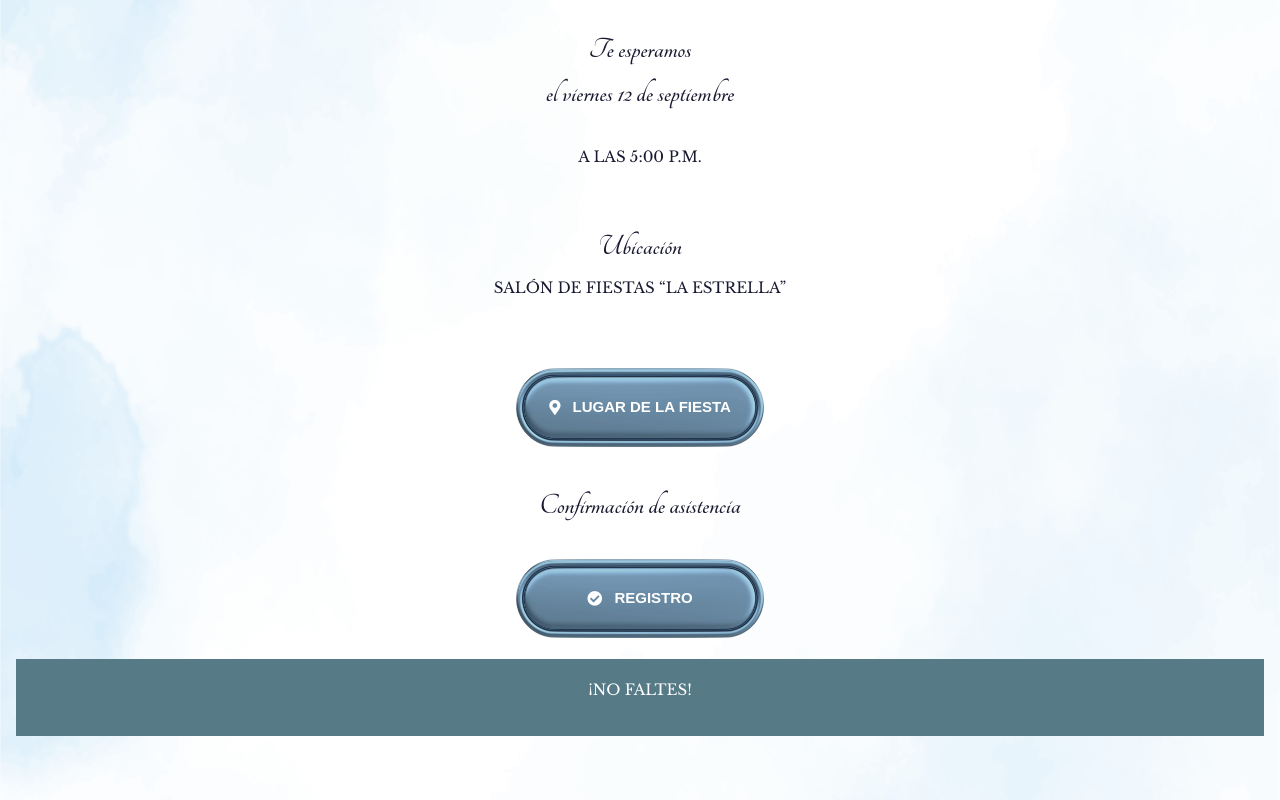
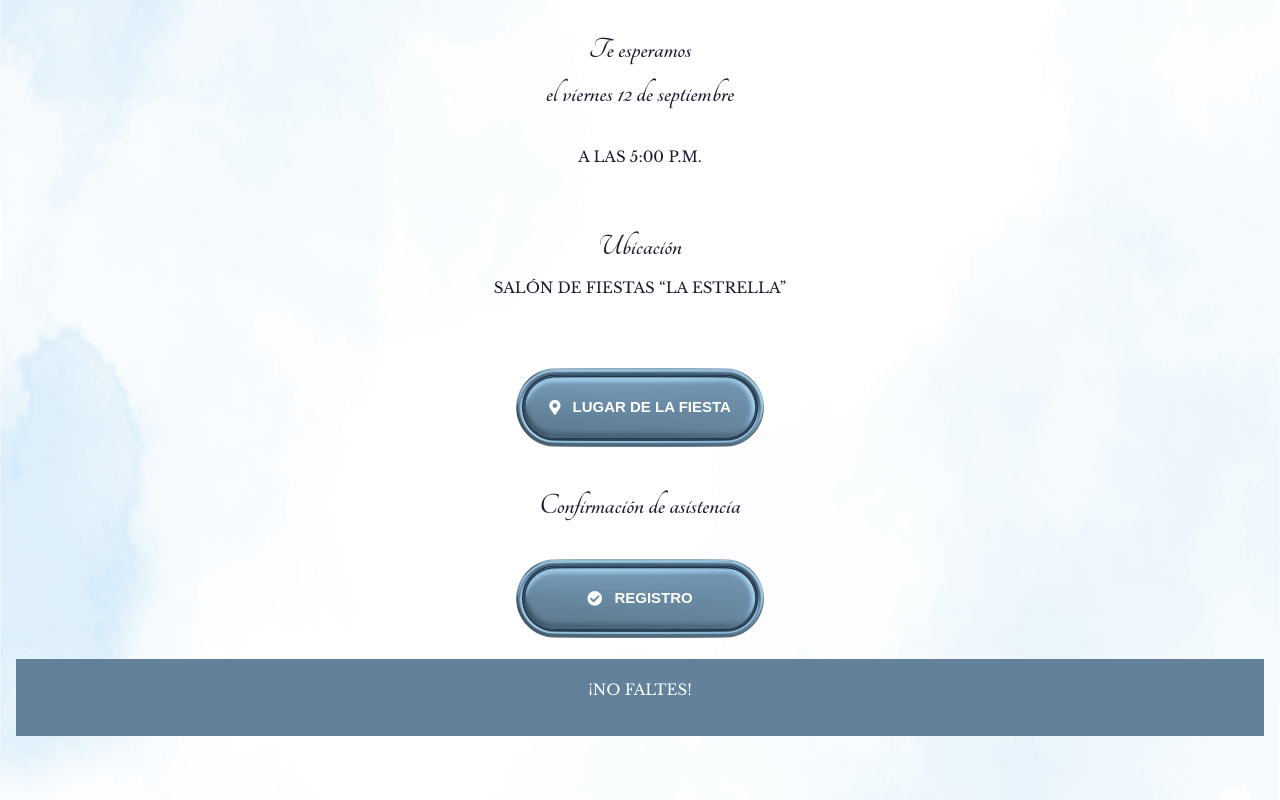
Before and after one commit to invit-arte/CUMPLE-LUPITA, a plain HTML site: page index.html in a window 1280 px wide. Shown: the part 992-1792 px from the top of the page. Drawn offline with nearby package versions, Linux system fonts and the light colour scheme.

Commit message:
Update index.html

```diff
--- a/index.html
+++ b/index.html
@@ -191,7 +191,7 @@
 
   <footer
   class="w3-center w3-padding-16 "
-  style="background-color:#577a87;"
+  style="background-color:#63819a;"
   >
     <p class="w3-text-white">¡NO FALTES!</p>
   </footer>
```
